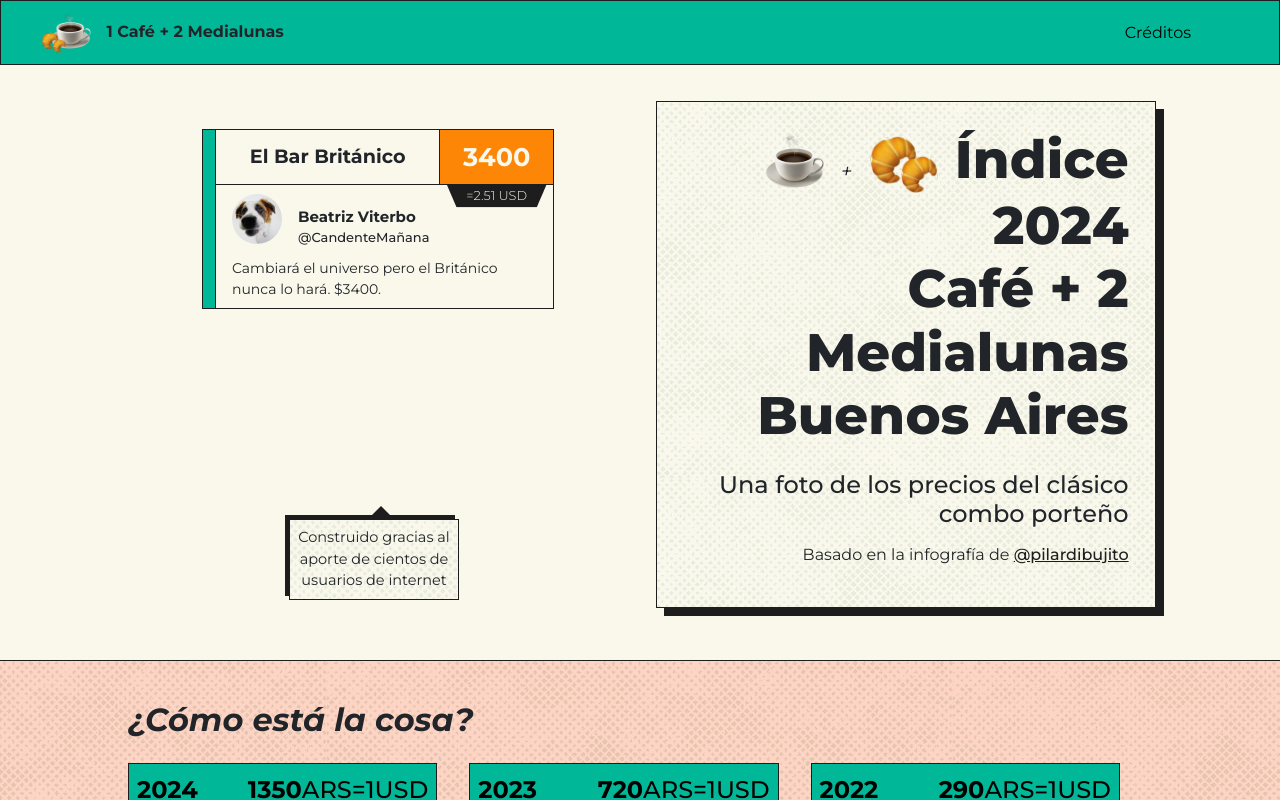
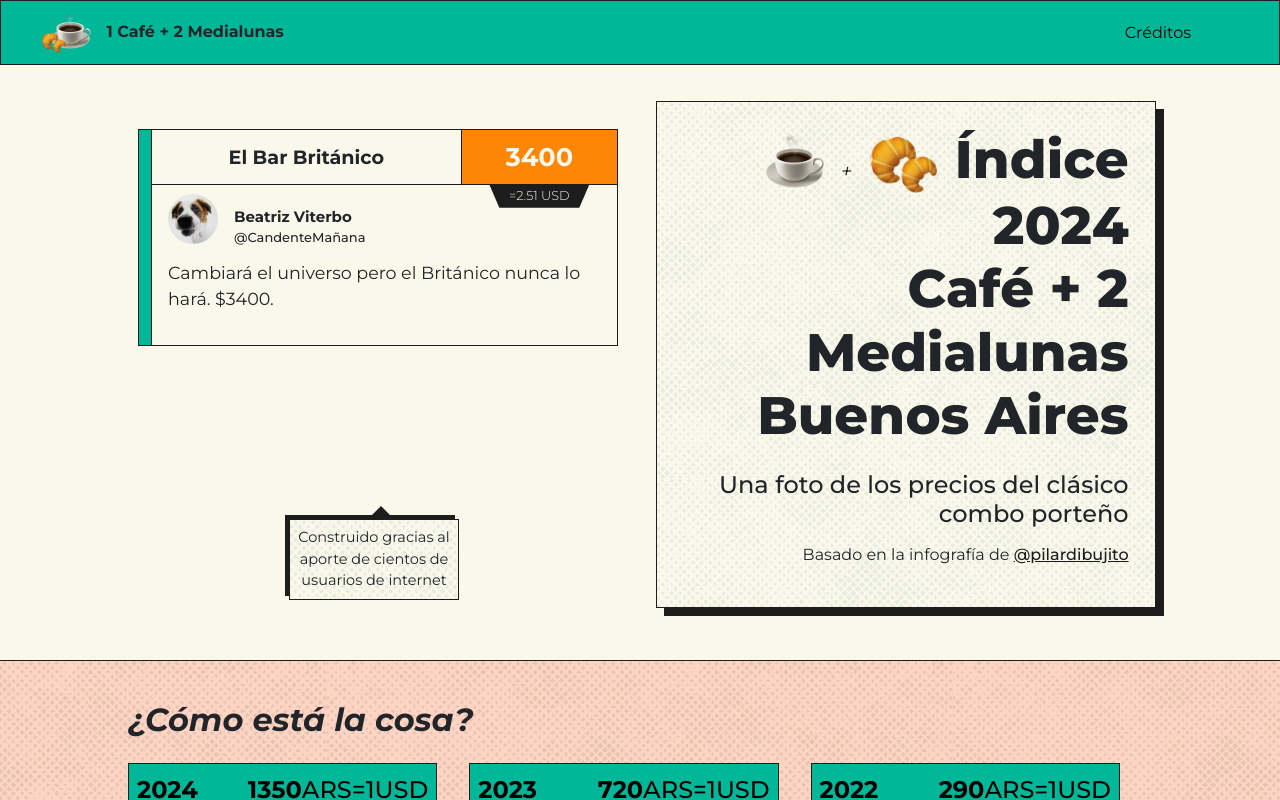
Before and after one commit to sofiaPalavecino/1cafe-2medialunas, a React (Vite) app: page / in a window 1280 px wide. Shown: the top 800 px of the page. Built offline with nearby package versions, Linux system fonts and the light colour scheme.

Commit message:
sizes for twitts

```diff
--- a/src/components/MainSign/MainSign.scss
+++ b/src/components/MainSign/MainSign.scss
@@ -1,17 +1,21 @@
-//@import "../../node_modules/bootstrap/scss/bootstrap";
+@import '../../../node_modules/bootstrap/scss/bootstrap.scss';
 @import "./../../scss/variables";
 
 .main-sign{
     background-color: $plt--main--white-bone;
-    max-width: 350px;
+    @include media-breakpoint-up(sm){
+        max-width: 480px;
+    }
+    //height: 300px;
     outline: 1px solid $plt--main--black-2;
     border-left: 12px solid $plt--main--green;
     margin: 0 auto 3em auto;
     &__header{
         border-bottom: 1px solid $plt--main--black-2;
-        max-width: 400px !important;
+        //max-width: 400px !important;
         margin: 0 !important;
         font-weight: 700;
+        height: 55px;
         &__usd {
             position: absolute;
             background-color: $plt--main--black-2;
@@ -47,6 +51,10 @@
         }
     }
     &__body{
+        //height: 245px;
+        @include media-breakpoint-up(md){
+            padding: 0.5em 1em 2em 1em;
+        }
         padding: 0.5em 1em;
         border-left: 1px solid $plt--main--black-2;
         &__header{
@@ -76,6 +84,9 @@
             }
         }
         &__text{
+            @include media-breakpoint-up(md){
+                font-size: 17.5px;
+            }
             font-size: 14px;
             margin-top: 0.5em;
         }
```
